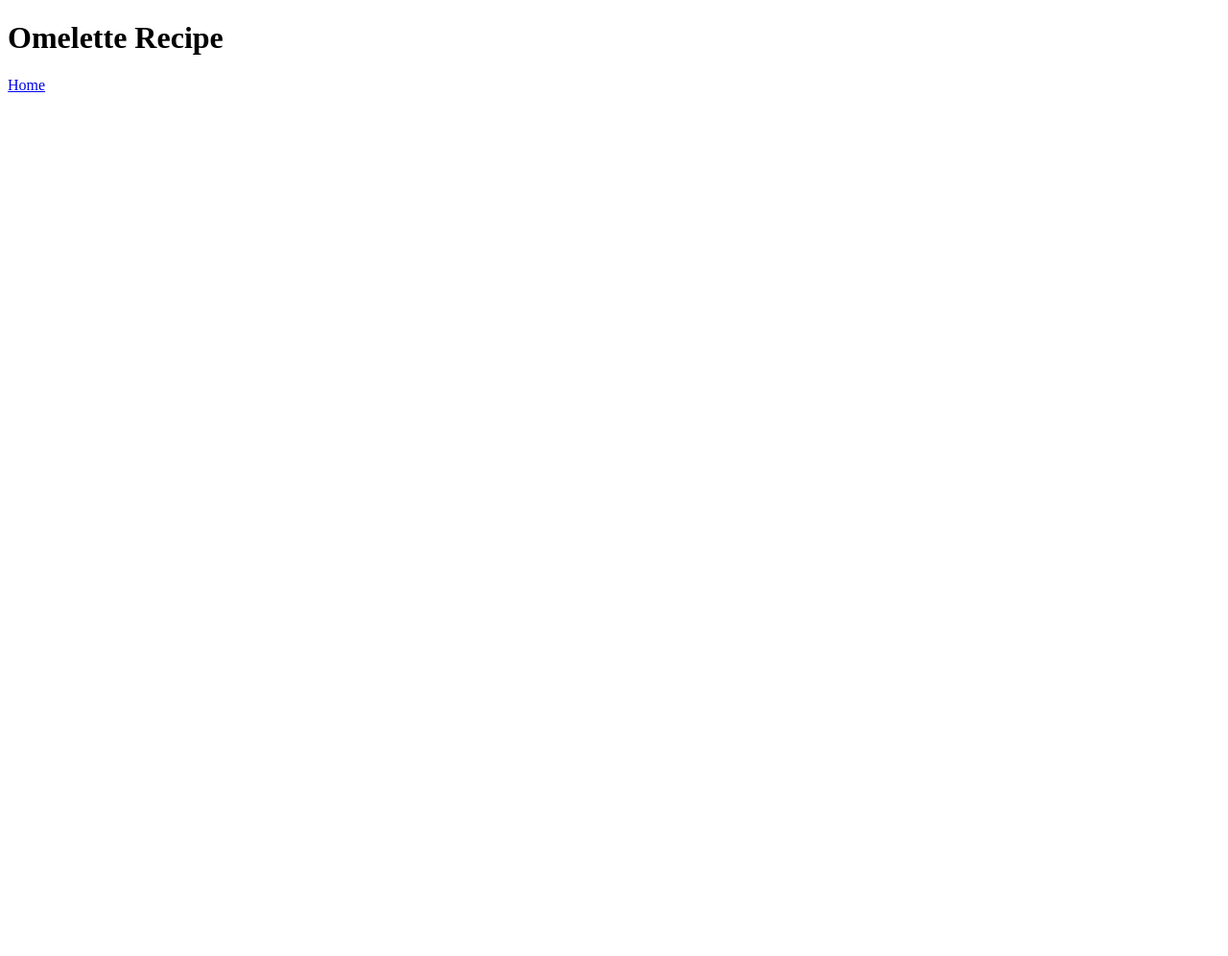
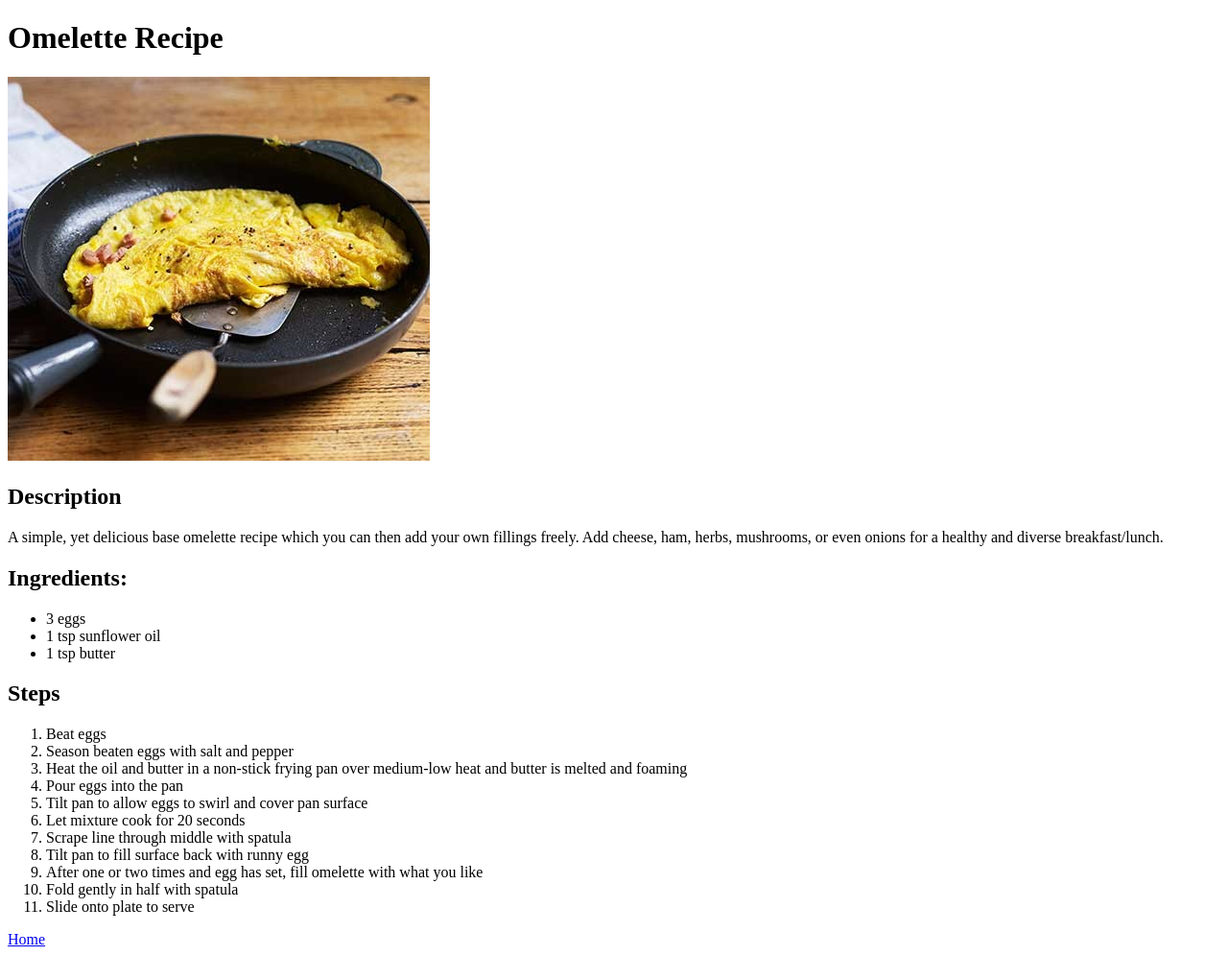
Before and after one commit to JJezuel/odin-recipies, a plain HTML site: page recipes/omelette.html in a window 1280 px wide. Shown: the whole page at 96% size. Before the commit the page ends 800 px from the top, so only its background shows below. Drawn offline with Linux system fonts and the light colour scheme.

Commit message:
Add omelette recipe contents
Create image folder. Add omelette image, description, ingredients, steps

```diff
--- a/recipes/omelette.html
+++ b/recipes/omelette.html
@@ -7,8 +7,30 @@
 
     <body>
         <h1>Omelette Recipe</h1>
-
-
+        <img src="../images/omelette.jpg" alt="Omelette">
+        <h2>Description</h2>
+        <p>A simple, yet delicious base omelette recipe which you can then add your own fillings freely. Add cheese, ham, herbs, mushrooms, or even onions for a healthy and diverse breakfast/lunch.
+        </p>
+        <h2>Ingredients:</h2>
+        <ul>
+            <li>3 eggs</li>
+            <li>1 tsp sunflower oil</li>
+            <li>1 tsp butter</li>
+        </ul>
+        <h2>Steps</h2>
+        <ol>
+            <li>Beat eggs</li>
+            <li>Season beaten eggs with salt and pepper</li>
+            <li>Heat the oil and butter in a non-stick frying pan over medium-low heat and butter is melted and foaming</li>
+            <li>Pour eggs into the pan</li>
+            <li>Tilt pan to allow eggs to swirl and cover pan surface</li>
+            <li>Let mixture cook for 20 seconds</li>
+            <li>Scrape line through middle with spatula</li>
+            <li>Tilt pan to fill surface back with runny egg</li>
+            <li>After one or two times and egg has set, fill omelette with what you like</li>
+            <li>Fold gently in half with spatula</li>
+            <li>Slide onto plate to serve</li>
+        </ol>
 
         <a href="../index.html">Home</a>
     </body>
```
Also changed, not shown: images/omelette.jpg (added).
